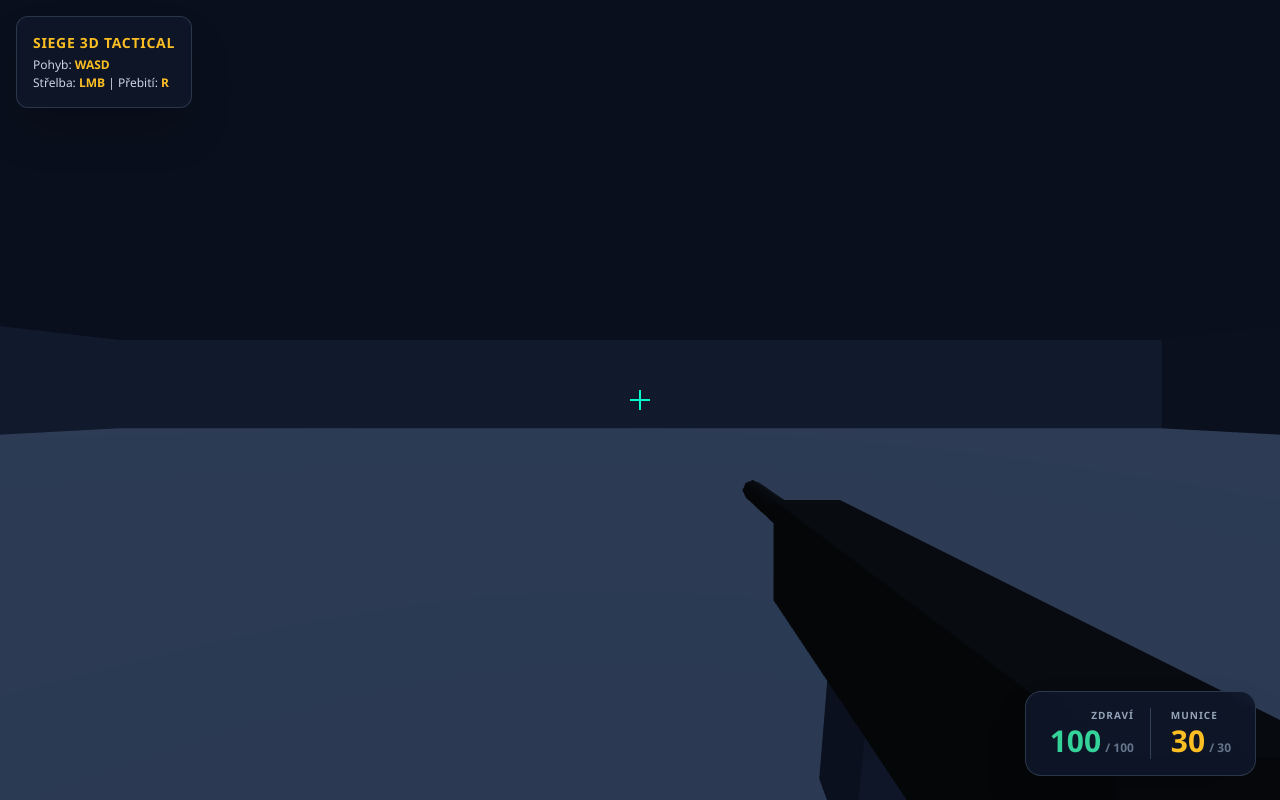
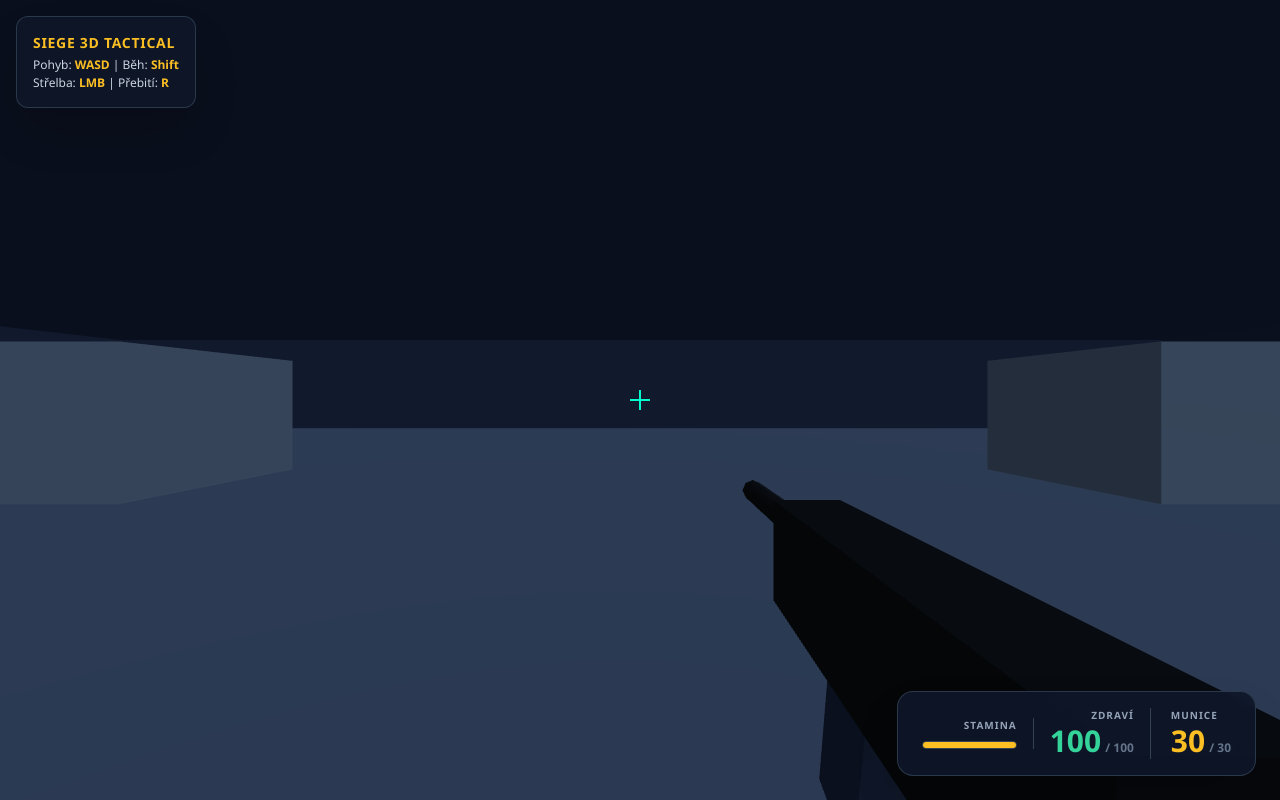
Before and after one commit to filipesk004-blip/cus, a website: page public/index.html in a window 1280 px wide. Drawn offline with nearby package versions, Linux system fonts and the light colour scheme; no server answers; animation ran at ten frames a second.

Commit message:
Update index.html

```diff
--- a/public/index.html
+++ b/public/index.html
@@ -16,22 +16,41 @@
         #crosshair::before, #crosshair::after { content: ''; position: absolute; background: #00ffcc; }
         #crosshair::before { top: 3px; left: -6px; width: 20px; height: 2px; }
         #crosshair::after { top: -6px; left: 3px; width: 2px; height: 20px; }
+
+        /* Indikátor zásahu (červené okraje) */
+        #hit-vignette {
+            position: fixed; inset: 0; pointer-events: none; z-index: 15;
+            box-shadow: inset 0 0 100px rgba(239, 68, 68, 0);
+            transition: box-shadow 0.1s ease-out;
+        }
+        #hit-vignette.active {
+            box-shadow: inset 0 0 120px rgba(239, 68, 68, 0.8);
+        }
     </style>
 </head>
 <body class="select-none">
     <div id="crosshair"></div>
+    <div id="hit-vignette"></div>
 
     <!-- Horní nápověda -->
     <div class="fixed top-4 left-4 z-10 text-white pointer-events-none bg-slate-900/90 backdrop-blur-md p-4 rounded-xl border border-slate-700/80 shadow-2xl">
         <h1 class="text-amber-400 font-black tracking-wider text-sm mb-1 uppercase">Siege 3D Tactical</h1>
         <div class="text-xs text-slate-300 space-y-0.5">
-            <div>Pohyb: <span class="text-amber-400 font-bold">WASD</span></div>
+            <div>Pohyb: <span class="text-amber-400 font-bold">WASD</span> | Běh: <span class="text-amber-400 font-bold">Shift</span></div>
             <div>Střelba: <span class="text-amber-400 font-bold">LMB</span> | Přebití: <span class="text-amber-400 font-bold">R</span></div>
         </div>
     </div>
 
-    <!-- Nové HUD vpravo dole (HP + Zásobník) -->
+    <!-- HUD vpravo dole -->
     <div class="fixed bottom-6 right-6 z-10 pointer-events-none flex items-center gap-4 bg-slate-900/90 backdrop-blur-md px-6 py-4 rounded-2xl border border-slate-700/80 shadow-2xl">
+        <!-- STAMINA -->
+        <div class="flex flex-col items-end border-r border-slate-700 pr-4 w-28">
+            <span class="text-[10px] uppercase font-bold tracking-widest text-slate-400">Stamina</span>
+            <div class="w-full bg-slate-800 h-2 rounded-full mt-2 overflow-hidden border border-slate-700">
+                <div id="stamina-bar" class="bg-amber-400 h-full w-full transition-all duration-75"></div>
+            </div>
+        </div>
+
         <!-- ZDRAVÍ -->
         <div class="flex flex-col items-end border-r border-slate-700 pr-4">
             <span class="text-[10px] uppercase font-bold tracking-widest text-slate-400">Zdraví</span>
@@ -51,7 +70,7 @@
         </div>
     </div>
 
-    <!-- Death Screen / Respawn Menu -->
+    <!-- Death Screen -->
     <div id="death-screen" class="hidden fixed inset-0 z-30 flex flex-col items-center justify-center bg-slate-950/90 backdrop-blur-md text-white">
         <h2 class="text-5xl font-black text-red-500 tracking-wider mb-2">BYL JSI ELIMINOVÁN</h2>
         <p class="text-slate-400 mb-6">Příště buď rychlejší na spoušti.</p>
@@ -65,7 +84,7 @@
     <script>
         const socket = io();
         let scene, camera, renderer;
-        let moveForward = false, moveBackward = false, moveLeft = false, moveRight = false;
+        let moveForward = false, moveBackward = false, moveLeft = false, moveRight = false, isSprinting = false;
         let prevTime = performance.now();
 
         let yawObject, pitchObject;
@@ -74,7 +93,11 @@
         const maxAmmo = 30;
         let isReloading = false;
 
+        let stamina = 100;
+        const maxStamina = 100;
+
         let otherPlayers = {};
+        let obstacles = [];
         let gunGroup, muzzleFlash;
         let flashTimer = 0;
         let isLocked = false;
@@ -125,7 +148,6 @@
             animate();
         }
 
-        // Vylepšená zbraň
         function createPlayerGun() {
             gunGroup = new THREE.Group();
 
@@ -136,7 +158,6 @@
             barrel.rotation.x = Math.PI / 2;
             barrel.position.set(0, 0.02, -0.35);
 
-            // Zásobník
             const magMat = new THREE.MeshStandardMaterial({ color: 0x0f172a });
             const mag = new THREE.Mesh(new THREE.BoxGeometry(0.05, 0.2, 0.08), magMat);
             mag.position.set(0, -0.1, -0.05);
@@ -162,19 +183,35 @@
             scene.add(floor);
 
             const wallMat = new THREE.MeshStandardMaterial({ color: 0x0f172a });
-            createWall(0, 2.5, -30, 60, 5, 1, wallMat);
-            createWall(0, 2.5, 30, 60, 5, 1, wallMat);
-            createWall(-30, 2.5, 0, 1, 5, 60, wallMat);
-            createWall(30, 2.5, 0, 1, 5, 60, wallMat);
+            const crateMat = new THREE.MeshStandardMaterial({ color: 0x334155, roughness: 0.8 });
+
+            // Obvodové stěny
+            createObstacle(0, 2.5, -30, 60, 5, 1, wallMat);
+            createObstacle(0, 2.5, 30, 60, 5, 1, wallMat);
+            createObstacle(-30, 2.5, 0, 1, 5, 60, wallMat);
+            createObstacle(30, 2.5, 0, 1, 5, 60, wallMat);
+
+            // Překážky na mapě (bedny a zdi)
+            createObstacle(-10, 1.25, -10, 4, 2.5, 4, crateMat);
+            createObstacle(10, 1.25, -10, 4, 2.5, 4, crateMat);
+            createObstacle(-10, 1.25, 10, 4, 2.5, 4, crateMat);
+            createObstacle(10, 1.25, 10, 4, 2.5, 4, crateMat);
+
+            createObstacle(0, 1.5, 0, 8, 3, 2, crateMat);
+            createObstacle(-18, 1.5, 0, 2, 3, 12, crateMat);
+            createObstacle(18, 1.5, 0, 2, 3, 12, crateMat);
         }
 
-        function createWall(x, y, z, w, h, d, material) {
-            const wall = new THREE.Mesh(new THREE.BoxGeometry(w, h, d), material);
-            wall.position.set(x, y, z);
-            scene.add(wall);
+        function createObstacle(x, y, z, w, h, d, material) {
+            const mesh = new THREE.Mesh(new THREE.BoxGeometry(w, h, d), material);
+            mesh.position.set(x, y, z);
+            scene.add(mesh);
+
+            // Uložení hranic překážky pro kolize (AABB)
+            const box = new THREE.Box3().setFromObject(mesh);
+            obstacles.push(box);
         }
 
-        // Pokročilejší 3D model protihráče
         function createEnemyMesh() {
             const group = new THREE.Group();
 
@@ -183,26 +220,21 @@
             const visorMat = new THREE.MeshStandardMaterial({ color: 0x00ffcc, metalness: 0.9, roughness: 0.1 });
             const gunMat = new THREE.MeshStandardMaterial({ color: 0x1e293b, metalness: 0.8 });
 
-            // Tělo
             const body = new THREE.Mesh(new THREE.BoxGeometry(0.55, 0.85, 0.35), suitMat);
             body.position.y = 0.85;
 
-            // Taktická vesta a Batoh
             const vest = new THREE.Mesh(new THREE.BoxGeometry(0.6, 0.55, 0.4), vestMat);
             vest.position.y = 0.9;
 
             const backpack = new THREE.Mesh(new THREE.BoxGeometry(0.4, 0.5, 0.2), vestMat);
             backpack.position.set(0, 0.9, 0.28);
 
-            // Hlava s přilbou
             const head = new THREE.Mesh(new THREE.BoxGeometry(0.32, 0.32, 0.32), vestMat);
             head.position.y = 1.55;
 
-            // Svítící vizor
             const visor = new THREE.Mesh(new THREE.BoxGeometry(0.26, 0.08, 0.05), visorMat);
             visor.position.set(0, 1.57, -0.16);
 
-            // Ruce drží zbraň
             const armL = new THREE.Mesh(new THREE.BoxGeometry(0.14, 0.55, 0.14), suitMat);
             armL.position.set(-0.35, 0.9, -0.1);
             armL.rotation.x = -Math.PI / 4;
@@ -211,7 +243,6 @@
             armR.position.set(0.35, 0.9, -0.1);
             armR.rotation.x = -Math.PI / 4;
 
-            // Zbraň v ruce
             const enemyGun = new THREE.Mesh(new THREE.BoxGeometry(0.08, 0.1, 0.5), gunMat);
             enemyGun.position.set(0.18, 0.88, -0.35);
 
@@ -250,6 +281,12 @@
                 if (data.hitPlayerId === socket.id && myHp > 0) {
                     myHp -= 25;
                     document.getElementById('hp').innerText = Math.max(0, myHp);
+
+                    // Efekt červených okrajů při zásahu
+                    const vignette = document.getElementById('hit-vignette');
+                    vignette.classList.add('active');
+                    setTimeout(() => vignette.classList.remove('active'), 250);
+
                     if (myHp <= 0) {
                         document.exitPointerLock();
                         document.getElementById('death-screen').classList.remove('hidden');
@@ -269,10 +306,8 @@
             if (isReloading || ammo === maxAmmo) return;
             isReloading = true;
 
-            // Animace přebití (sklopení zbraně)
             let startRot = gunGroup.rotation.x;
             gunGroup.rotation.x = -0.8;
-
             document.getElementById('ammo').innerText = "RELOAD";
 
             setTimeout(() => {
@@ -286,12 +321,14 @@
         function respawn() {
             myHp = 100;
             ammo = maxAmmo;
+            stamina = maxStamina;
             document.getElementById('hp').innerText = myHp;
             document.getElementById('ammo').innerText = ammo;
+            document.getElementById('stamina-bar').style.width = '100%';
             document.getElementById('death-screen').classList.add('hidden');
 
-            yawObject.position.x = (Math.random() - 0.5) * 40;
-            yawObject.position.z = (Math.random() - 0.5) * 40;
+            yawObject.position.x = (Math.random() - 0.5) * 20;
+            yawObject.position.z = (Math.random() - 0.5) * 20;
 
             document.body.requestPointerLock();
         }
@@ -301,6 +338,7 @@
             if (code === 'KeyS') moveBackward = state;
             if (code === 'KeyA') moveLeft = state;
             if (code === 'KeyD') moveRight = state;
+            if (code === 'ShiftLeft' || code === 'ShiftRight') isSprinting = state;
             if (code === 'KeyR' && state) reload();
         }
 
@@ -313,6 +351,21 @@
             yawObject.rotation.y -= movementX * 0.002;
             pitchObject.rotation.x -= movementY * 0.002;
             pitchObject.rotation.x = Math.max(-Math.PI / 2.2, Math.min(Math.PI / 2.2, pitchObject.rotation.x));
+        }
+
+        function checkCollision(newPosition) {
+            const playerRadius = 0.5;
+            const playerBox = new THREE.Box3(
+                new THREE.Vector3(newPosition.x - playerRadius, 0, newPosition.z - playerRadius),
+                new THREE.Vector3(newPosition.x + playerRadius, 2, newPosition.z + playerRadius)
+            );
+
+            for (let i = 0; i < obstacles.length; i++) {
+                if (playerBox.intersectsBox(obstacles[i])) {
+                    return true;
+                }
+            }
+            return false;
         }
 
         function shoot() {
@@ -352,12 +405,32 @@
             }
 
             if (isLocked && myHp > 0) {
-                const speed = 12.0 * delta;
+                // Výpočet rychlosti & staminy
+                const isMoving = moveForward || moveBackward || moveLeft || moveRight;
+                let speedMultiplier = 5.0; // Pomalejší základní chůze
 
-                if (moveForward) yawObject.translateZ(-speed);
-                if (moveBackward) yawObject.translateZ(speed);
-                if (moveLeft) yawObject.translateX(-speed);
-                if (moveRight) yawObject.translateX(speed);
+                if (isSprinting && isMoving && stamina > 0) {
+                    speedMultiplier = 9.0; // Běh
+                    stamina = Math.max(0, stamina - delta * 35);
+                } else if (!isSprinting && stamina < maxStamina) {
+                    stamina = Math.min(maxStamina, stamina + delta * 20); // Obnova staminy
+                }
+
+                document.getElementById('stamina-bar').style.width = `${(stamina / maxStamina) * 100}%`;
+
+                const moveDistance = speedMultiplier * delta;
+                const oldPos = yawObject.position.clone();
+
+                // Vygenerujeme směr pohybu
+                if (moveForward) yawObject.translateZ(-moveDistance);
+                if (moveBackward) yawObject.translateZ(moveDistance);
+                if (moveLeft) yawObject.translateX(-moveDistance);
+                if (moveRight) yawObject.translateX(moveDistance);
+
+                // Kontrola kolizí (pokud narazí do zdi, vrátí se zpět)
+                if (checkCollision(yawObject.position)) {
+                    yawObject.position.copy(oldPos);
+                }
 
                 socket.emit('playerMove', {
                     x: yawObject.position.x,
```
